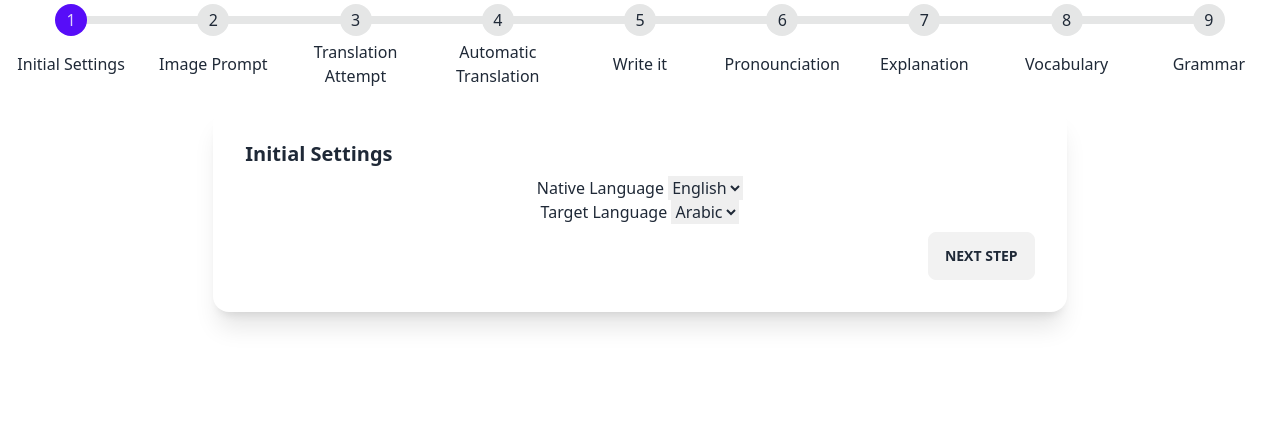
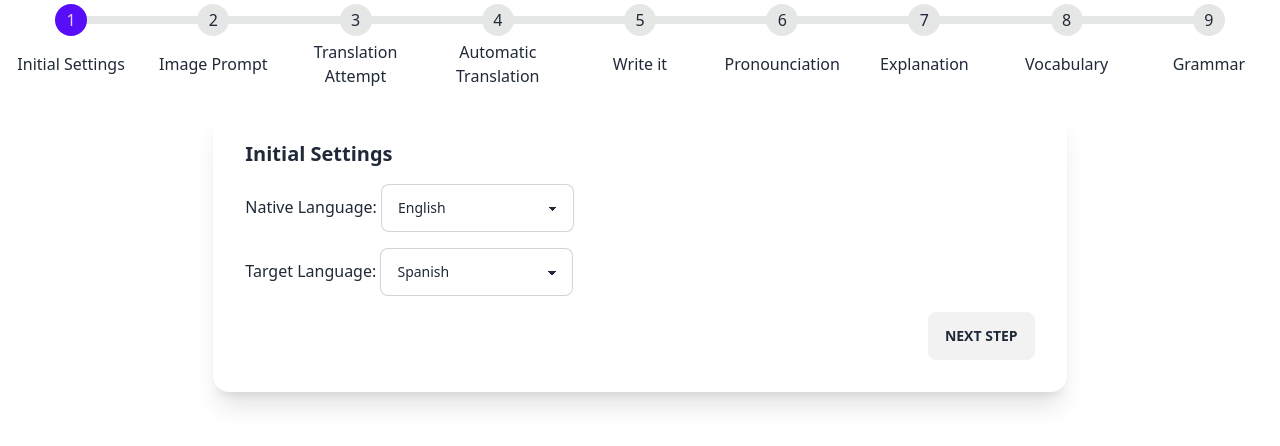
Before and after one commit to koljapluemer/target-language-expression-tutor, a SvelteKit app: page / in a window 1280 px wide. Shown: the top 446 px of the page. Built offline with nearby package versions, Linux system fonts and the light colour scheme.

Commit message:
hook up the language selection with a languge list and actually store the selection

```diff
--- a/src/routes/+page.svelte
+++ b/src/routes/+page.svelte
@@ -9,6 +9,84 @@
 	let page = 0;
 	let nativeExpression = '';
 	let translatedExpression = '';
+
+	const possibleLanguages = [
+		{ language: 'Afrikaans', shortcode: 'af' },
+		{ language: 'Albanian', shortcode: 'sq' },
+		{ language: 'Arabic', shortcode: 'ar' },
+		{ language: 'Armenian', shortcode: 'hy' },
+		{ language: 'Azerbaijani', shortcode: 'az' },
+		{ language: 'Basque', shortcode: 'eu' },
+		{ language: 'Bengali', shortcode: 'bn' },
+		{ language: 'Bosnian', shortcode: 'bs' },
+		{ language: 'Bulgarian', shortcode: 'bg' },
+		{ language: 'Catalan', shortcode: 'ca' },
+		{ language: 'Chinese (Simplified)', shortcode: 'zh-CN' },
+		{ language: 'Chinese (Traditional)', shortcode: 'zh-TW' },
+		{ language: 'Croatian', shortcode: 'hr' },
+		{ language: 'Czech', shortcode: 'cs' },
+		{ language: 'Danish', shortcode: 'da' },
+		{ language: 'Dutch', shortcode: 'nl' },
+		{ language: 'English', shortcode: 'en' },
+		{ language: 'Esperanto', shortcode: 'eo' },
+		{ language: 'Estonian', shortcode: 'et' },
+		{ language: 'Filipino (Tagalog)', shortcode: 'fil' },
+		{ language: 'Finnish', shortcode: 'fi' },
+		{ language: 'French', shortcode: 'fr' },
+		{ language: 'Galician', shortcode: 'gl' },
+		{ language: 'German', shortcode: 'de' },
+		{ language: 'Greek', shortcode: 'el' },
+		{ language: 'Gujarati', shortcode: 'gu' },
+		{ language: 'Hebrew', shortcode: 'he' },
+		{ language: 'Hindi', shortcode: 'hi' },
+		{ language: 'Hungarian', shortcode: 'hu' },
+		{ language: 'Icelandic', shortcode: 'is' },
+		{ language: 'Indonesian', shortcode: 'id' },
+		{ language: 'Italian', shortcode: 'it' },
+		{ language: 'Japanese', shortcode: 'ja' },
+		{ language: 'Javanese', shortcode: 'jv' },
+		{ language: 'Kannada', shortcode: 'kn' },
+		{ language: 'Khmer', shortcode: 'km' },
+		{ language: 'Korean', shortcode: 'ko' },
+		{ language: 'Latvian', shortcode: 'lv' },
+		{ language: 'Lithuanian', shortcode: 'lt' },
+		{ language: 'Macedonian', shortcode: 'mk' },
+		{ language: 'Malay', shortcode: 'ms' },
+		{ language: 'Malayalam', shortcode: 'ml' },
+		{ language: 'Maltese', shortcode: 'mt' },
+		{ language: 'Maori', shortcode: 'mi' },
+		{ language: 'Marathi', shortcode: 'mr' },
+		{ language: 'Mongolian', shortcode: 'mn' },
+		{ language: 'Nepali', shortcode: 'ne' },
+		{ language: 'Norwegian', shortcode: 'no' },
+		{ language: 'Odia (Oriya)', shortcode: 'or' },
+		{ language: 'Pashto', shortcode: 'ps' },
+		{ language: 'Persian', shortcode: 'fa' },
+		{ language: 'Polish', shortcode: 'pl' },
+		{ language: 'Portuguese', shortcode: 'pt' },
+		{ language: 'Punjabi', shortcode: 'pa' },
+		{ language: 'Romanian', shortcode: 'ro' },
+		{ language: 'Russian', shortcode: 'ru' },
+		{ language: 'Sanskrit', shortcode: 'sa' },
+		{ language: 'Serbian', shortcode: 'sr' },
+		{ language: 'Sinhala', shortcode: 'si' },
+		{ language: 'Slovak', shortcode: 'sk' },
+		{ language: 'Slovenian', shortcode: 'sl' },
+		{ language: 'Spanish', shortcode: 'es' },
+		{ language: 'Swahili', shortcode: 'sw' },
+		{ language: 'Swedish', shortcode: 'sv' },
+		{ language: 'Tamil', shortcode: 'ta' },
+		{ language: 'Telugu', shortcode: 'te' },
+		{ language: 'Thai', shortcode: 'th' },
+		{ language: 'Turkish', shortcode: 'tr' },
+		{ language: 'Ukrainian', shortcode: 'uk' },
+		{ language: 'Urdu', shortcode: 'ur' },
+		{ language: 'Uzbek', shortcode: 'uz' },
+		{ language: 'Vietnamese', shortcode: 'vi' }
+	];
+
+	let nativeLanguage = 'en';
+	let targetLanguage = 'es';
 </script>
 
 <main class="text-center p flex flex-col items-center">
@@ -29,17 +107,37 @@
 			<div class="card-body">
 				<h2 class="card-title">Initial Settings</h2>
 				<div id="_target_1">
-					<div class="">
-						<label for="native-language">Native Language</label>
-						<select name="native-language" id="native-language">
-							<option value="English">English</option>
-						</select>
-					</div>
-					<div class="">
-						<label for="target-language">Target Language</label>
-						<select name="target-language" id="target-language">
-							<option value="Japanese">Arabic</option>
-						</select>
+					<div class="flex gap flex-col items-start">
+						<div class="my-2">
+							<label for="native-language">Native Language: </label>
+							<select
+								bind:value="{nativeLanguage}"
+								name="native-language"
+								id="native-language"
+								class="select select-bordered max-w-xs"
+							>
+								{#each possibleLanguages as lang}
+									<option value={lang.shortcode}>
+										{lang.language}
+									</option>
+								{/each}
+							</select>
+						</div>
+						<div class="my-2">
+							<label for="target-language">Target Language: </label>
+							<select
+								bind:value="{targetLanguage}"
+								name="target-language"
+								id="target-language"
+								class="select select-bordered max-w-xs"
+							>
+								{#each possibleLanguages as lang}
+									<option value={lang.shortcode}>
+										{lang.language}
+									</option>
+								{/each}
+							</select>
+						</div>
 					</div>
 				</div>
 				<div class="card-actions justify-end">
@@ -102,7 +200,7 @@
 				<h3>
 					<a
 						class="btn btn-primary"
-						href="https://translate.google.com/?sl=en&tl=ar&text={encodeURIComponent(
+						href="https://translate.google.com/?sl={nativeLanguage}&tl={targetLanguage}&text={encodeURIComponent(
 							nativeExpression
 						)}%20&op=translate"
 						target="_blank">Google Translate Attempt</a
```
